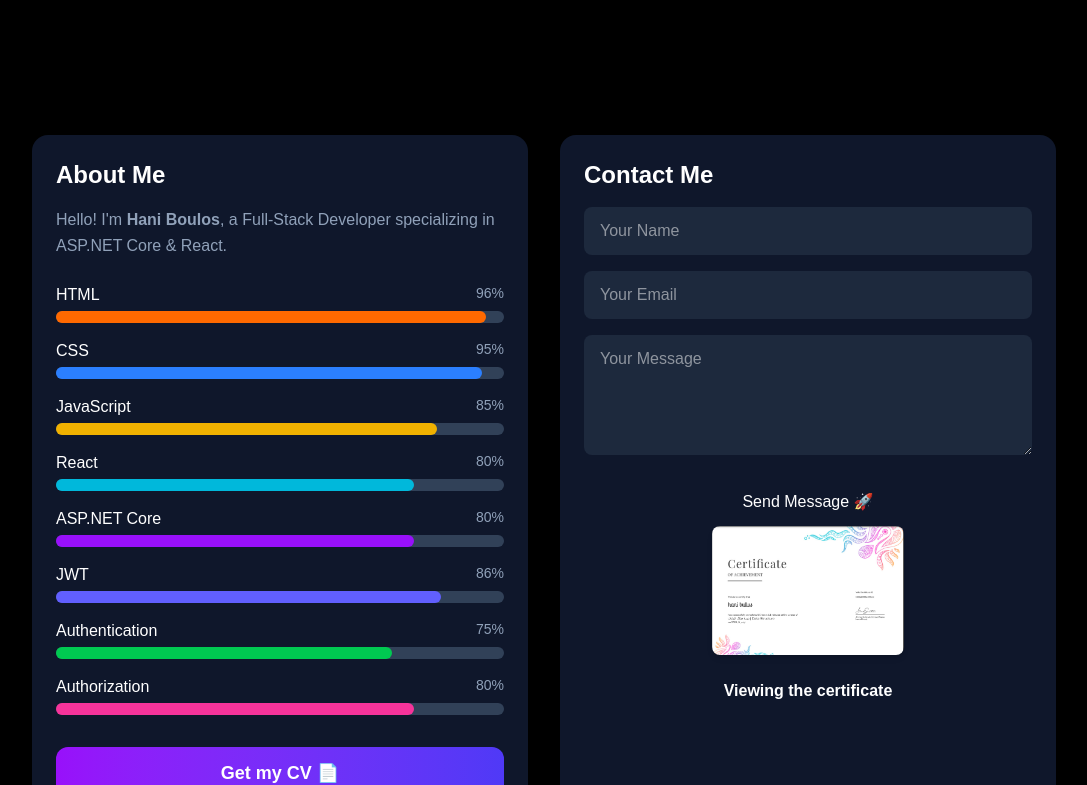
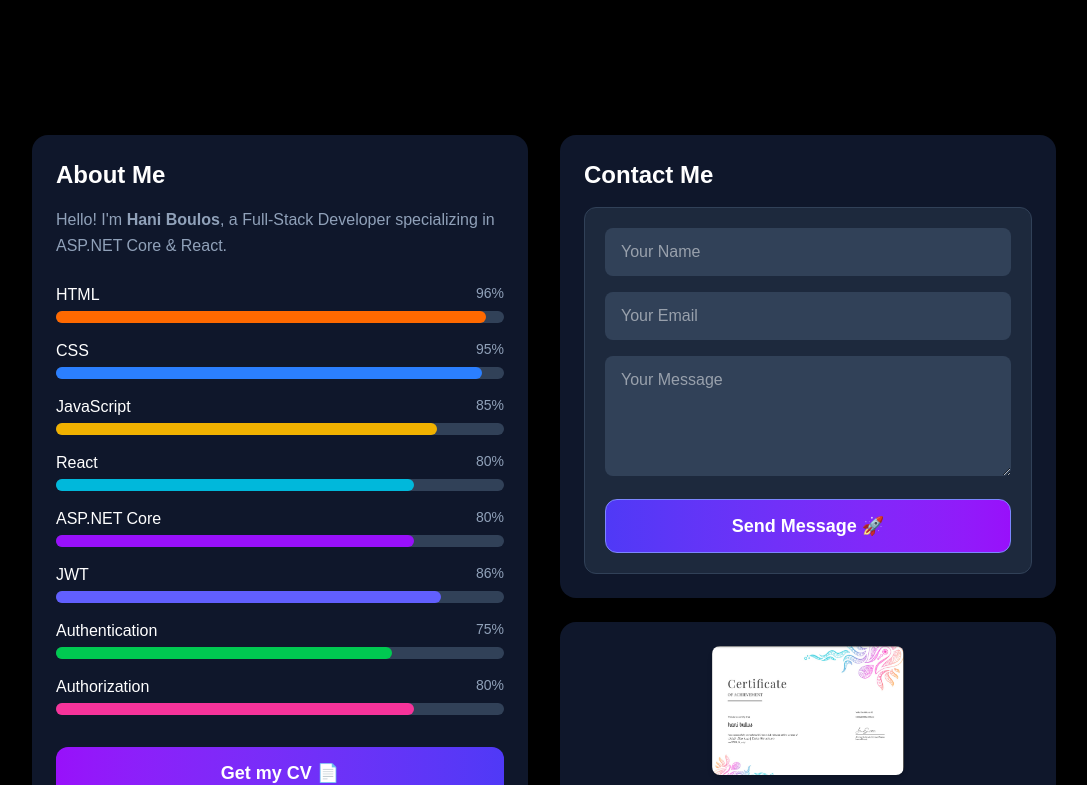
Before and after one commit to hanybwls787-source/my-web, a Next.js app: page / in a window 1280 px wide. Shown: the part 2920-3705 px from the top of the page, without its empty margins (96-1183 px from the left). Built offline with nearby package versions, Linux system fonts and the light colour scheme.

Commit message:
Initial commit

```diff
--- a/components/About.jsx
+++ b/components/About.jsx
@@ -71,6 +71,7 @@ export default function About() {
       className="bg-black text-white px-4 py-20"
     >
       <div className="max-w-5xl mx-auto grid md:grid-cols-2 gap-8">
+
         {/* ABOUT */}
         <div className="bg-slate-900 p-6 rounded-2xl shadow-xl">
           <h2 className="text-2xl font-bold mb-4">About Me</h2>
@@ -110,18 +111,24 @@ export default function About() {
           </a>
         </div>
 
-        {/* CONTACT */}
+        {/* CONTACT + CERTIFICATE */}
+        <div className="space-y-6">
+
+          {/* CONTACT FORM */}
           <div className="bg-slate-900 p-6 rounded-2xl shadow-xl">
             <h2 className="text-2xl font-bold mb-4">Contact Me</h2>
 
-          <form onSubmit={sendEmail} className="space-y-4">
+            <form
+              onSubmit={sendEmail}
+              className="space-y-4 border border-slate-700 rounded-xl p-5 bg-slate-800"
+            >
               <input
                 type="text"
                 name="name"
                 placeholder="Your Name"
                 value={formData.name}
                 onChange={handleChange}
-              className="w-full px-4 py-3 rounded-lg bg-slate-800 text-white"
+                className="w-full px-4 py-3 rounded-lg bg-slate-700 text-white"
                 required
               />
 
@@ -131,7 +138,7 @@ export default function About() {
                 placeholder="Your Email"
                 value={formData.email}
                 onChange={handleChange}
-              className="w-full px-4 py-3 rounded-lg bg-slate-800 text-white"
+                className="w-full px-4 py-3 rounded-lg bg-slate-700 text-white"
                 required
               />
 
@@ -141,48 +148,66 @@ export default function About() {
                 rows="4"
                 value={formData.message}
                 onChange={handleChange}
-              className="w-full px-4 py-3 rounded-lg bg-slate-800 text-white"
+                className="w-full px-4 py-3 rounded-lg bg-slate-700 text-white"
                 required
               />
 
               <button
                 disabled={loading}
-              className="w-full bg-primary text-white py-3 rounded-lg hover:opacity-90 transition"
+                className="
+                  w-full
+                  bg-gradient-to-r from-indigo-600 to-purple-600
+                  text-white py-3 rounded-xl
+                  font-bold text-lg
+                  border border-indigo-400
+                  hover:scale-105 hover:shadow-xl
+                  transition
+                "
               >
                 {loading ? "Sending..." : "Send Message 🚀"}
               </button>
 
               {status === "success" && (
-              <p className="text-green-500 text-center">
+                <p className="text-green-500 text-center mt-2">
                   Message sent successfully ✅
                 </p>
               )}
 
               {status === "error" && (
-              <p className="text-red-500 text-center">
+                <p className="text-red-500 text-center mt-2">
                   Something went wrong ❌
                 </p>
               )}
             </form>
+          </div>
 
           {/* CERTIFICATE */}
-  <div className="mb-6 text-center">
+          <div className="bg-slate-900 p-6 rounded-2xl shadow-xl text-center">
             <img
-      src="/haaaan.png"  // ضع هنا الصورة داخل public
+              src="/haaaan.png"
               alt="My Certificate"
               className="mx-auto mb-4 w-48 h-auto rounded-lg shadow-md"
             />
+
             <a
-      href="/haaaan.png"  // نفس الصورة أو PDF داخل public
+              href="/haaaan.png"
               target="_blank"
               rel="noopener noreferrer"
-      className="inline-block bg-primary text-white px-6 py-2 rounded-lg font-semibold hover:scale-105 hover:shadow-lg transition"
+              className="
+                inline-block
+                bg-gradient-to-r from-green-500 to-emerald-600
+                text-white px-6 py-3 rounded-xl
+                font-bold
+                border border-green-400
+                hover:scale-105 hover:shadow-xl
+                transition
+              "
             >
-      Viewing the certificate
+              View Certificate 📜
             </a>
           </div>
+
         </div>
-
       </div>
     </section>
   );
--- a/components/Hero.jsx
+++ b/components/Hero.jsx
@@ -91,7 +91,7 @@ export default function Hero() {
             </a>
 
             <a
-              href="mailto:hanubullus456@gmail.com"
+              href="hanubullus456@gmail.com"
               className="text-slate-400 hover:text-primary transition"
             >
               <FaEnvelope />
--- a/package.json
+++ b/package.json
@@ -16,7 +16,9 @@
     "next-themes": "^0.4.6",
     "react": "19.2.0",
     "react-dom": "19.2.0",
-    "react-icons": "^5.5.0"
+    "react-icons": "^5.5.0",
+    "react-tsparticles": "^2.12.2",
+    "tsparticles": "^3.9.1"
   },
   "devDependencies": {
     "@tailwindcss/postcss": "^4",
```
Also changed, not shown: 1 other file (tests, documents, lock files or other folders). Lines whose indentation alone changed are shown as unchanged.
